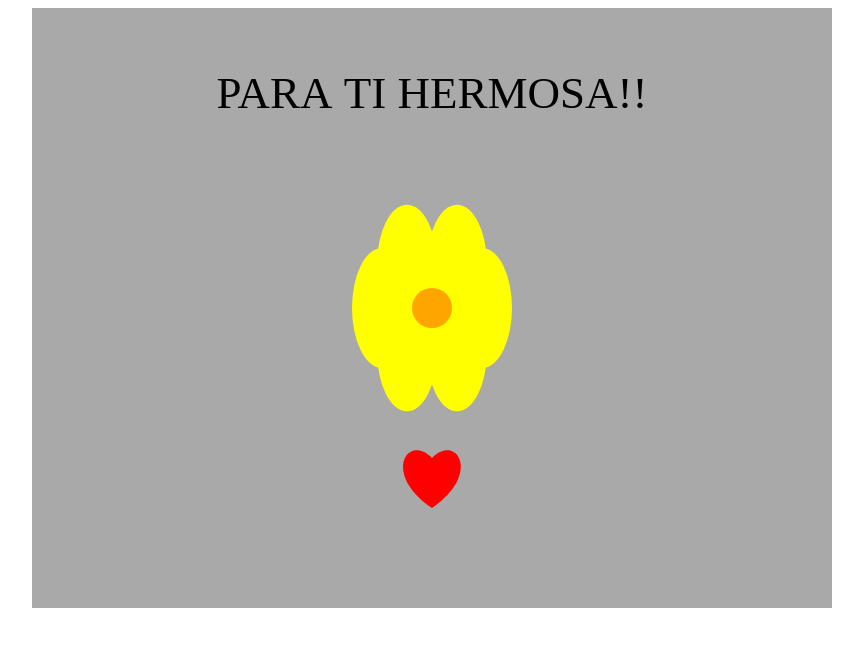
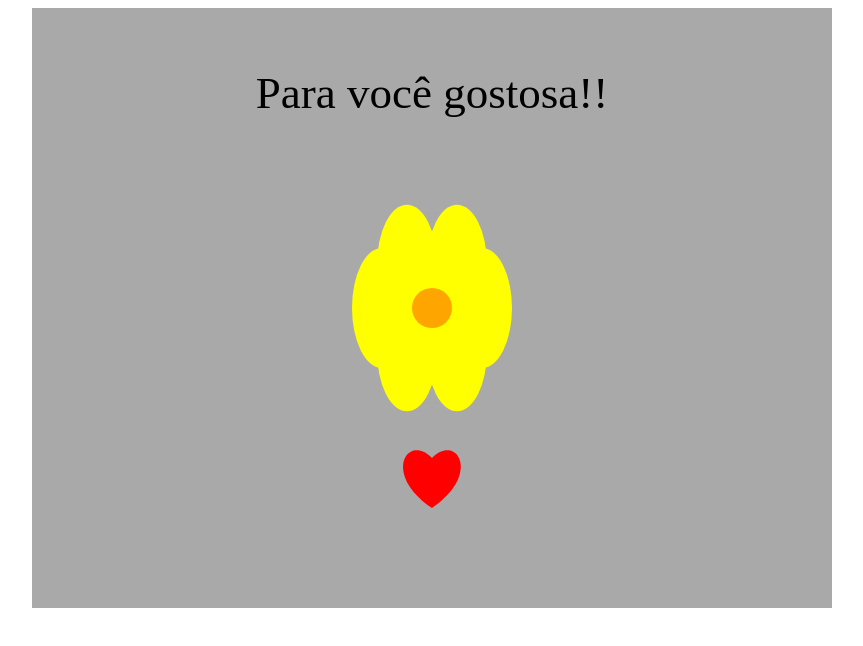
Before and after one commit to icaroedu/message, a plain HTML site: page index.html in a window 1280 px wide. Shown: the whole page, without its empty margins (208-1071 px from the left). Drawn offline with Linux system fonts and the light colour scheme.

Commit message:
Update index.html

```diff
--- a/index.html
+++ b/index.html
@@ -68,7 +68,7 @@
         function draw() {
             drawFlower(); // Flor no centro
             drawHeart(400, 450, 50, "red"); // Coração
-            drawText("PARA TI HERMOSA!!", 400, 100); // Texto
+            drawText("Para você gostosa!!", 400, 100); // Texto
         }
 
         draw();
```
